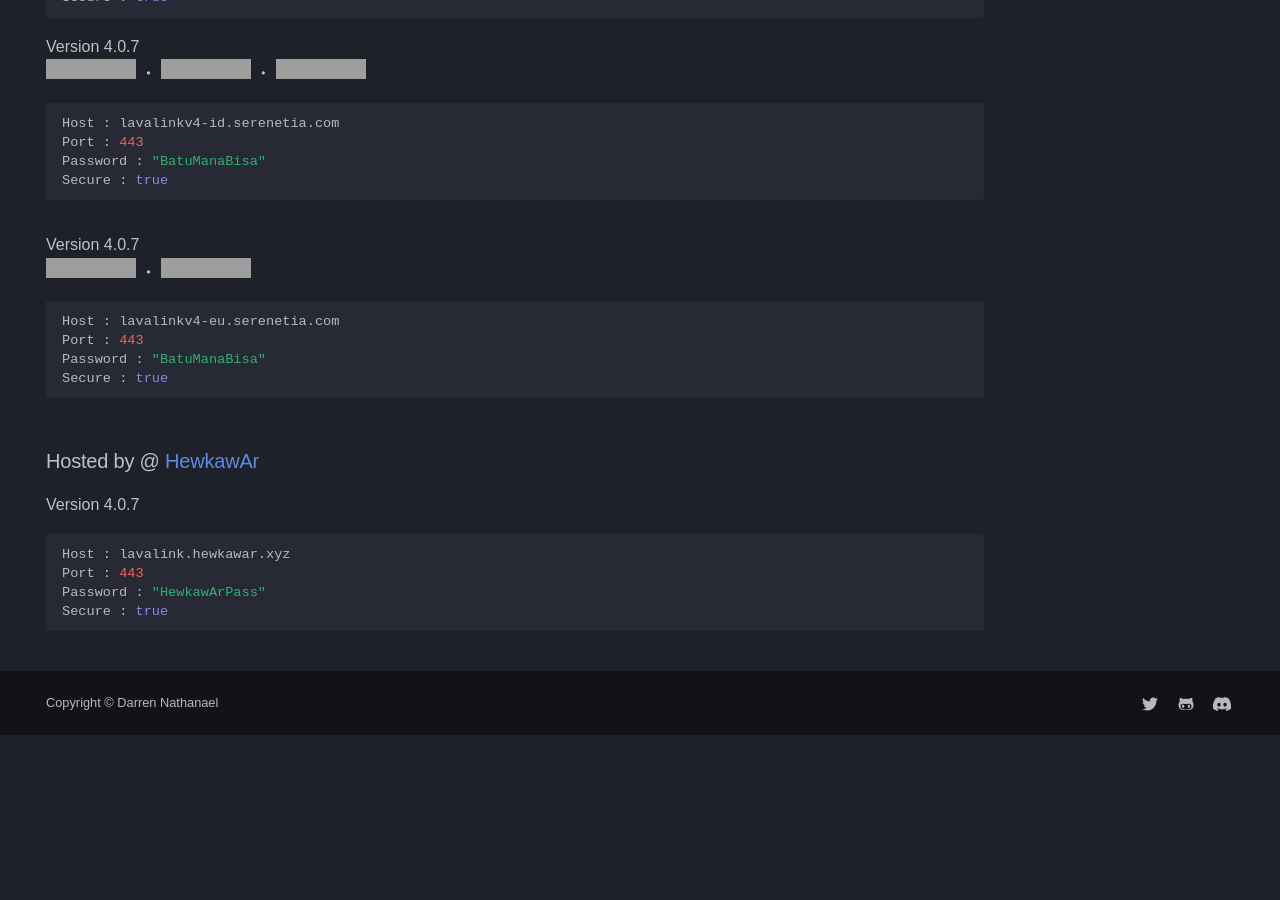
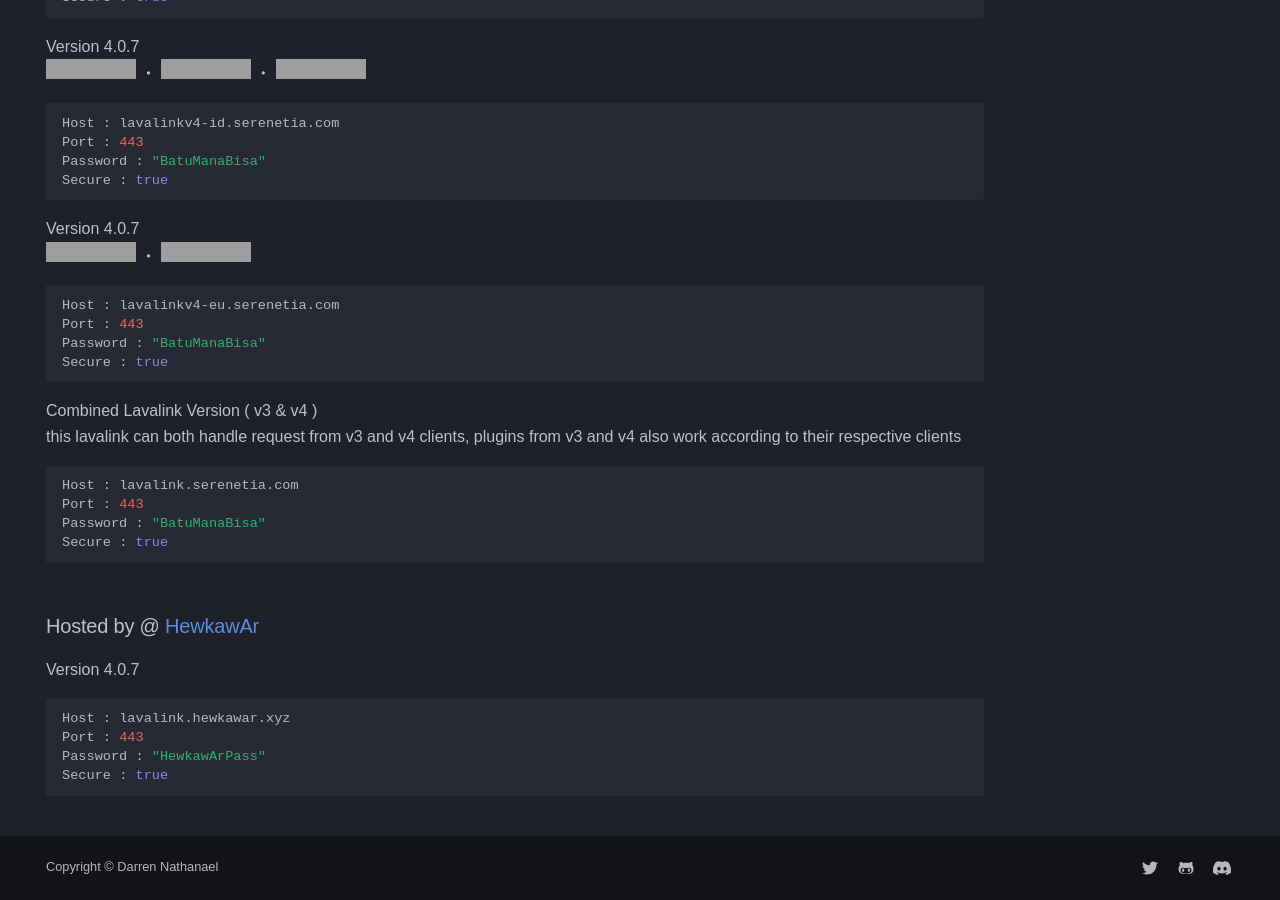
Before and after one commit to DarrenOfficial/lavalink-list, an MkDocs documentation site: the page built from docs/SSL/lavalink-with-ssl.md, in a window 1280 px wide and 900 px high, scrolled down 2417 px. Built offline with MkDocs 1.6.1 and Material for MkDocs 9.7.7, drawn with Linux system fonts in a browser that asks for light colours; some web fonts are replaced; comment, search, counter and statistics services are not loaded; a style sheet for code colours, icons or effects is not loaded; before the commit the page ends 3152 px from its top, so only the background shows below that; grey boxes are pictures that could not be loaded.

Commit message:
added new lavalink/server

````diff
--- a/docs/SSL/lavalink-with-ssl.md
+++ b/docs/SSL/lavalink-with-ssl.md
@@ -117,11 +117,18 @@ Port : 443
 Password : "BatuManaBisa"
 Secure : true
 ```
-
 Version 4.0.7 <br />
 ![status](https://status.serenetia.com/api/badge/9/status?style=flat-square) ・ ![uptime](https://status.serenetia.com/api/badge/9/uptime?style=flat-square) <br />
 ```bash
 Host : lavalinkv4-eu.serenetia.com
+Port : 443
+Password : "BatuManaBisa"
+Secure : true
+```
+Combined Lavalink Version ( v3 & v4 ) <br />
+this lavalink can both handle request from v3 and v4 clients, plugins from v3 and v4 also work according to their respective clients
+```bash
+Host : lavalink.serenetia.com
 Port : 443
 Password : "BatuManaBisa"
 Secure : true
````
Also changed, not shown: docs/NoSSL/lavalink-without-ssl.md (+9 -3 lines).
